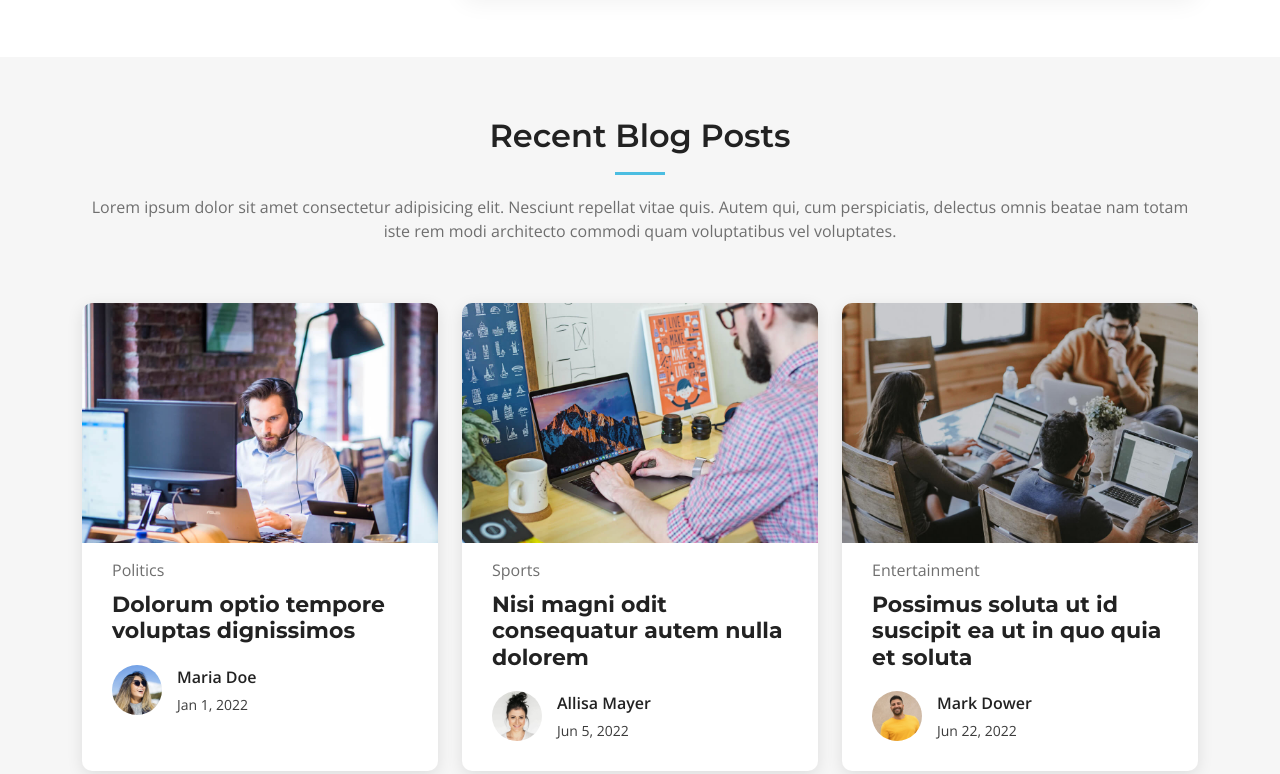
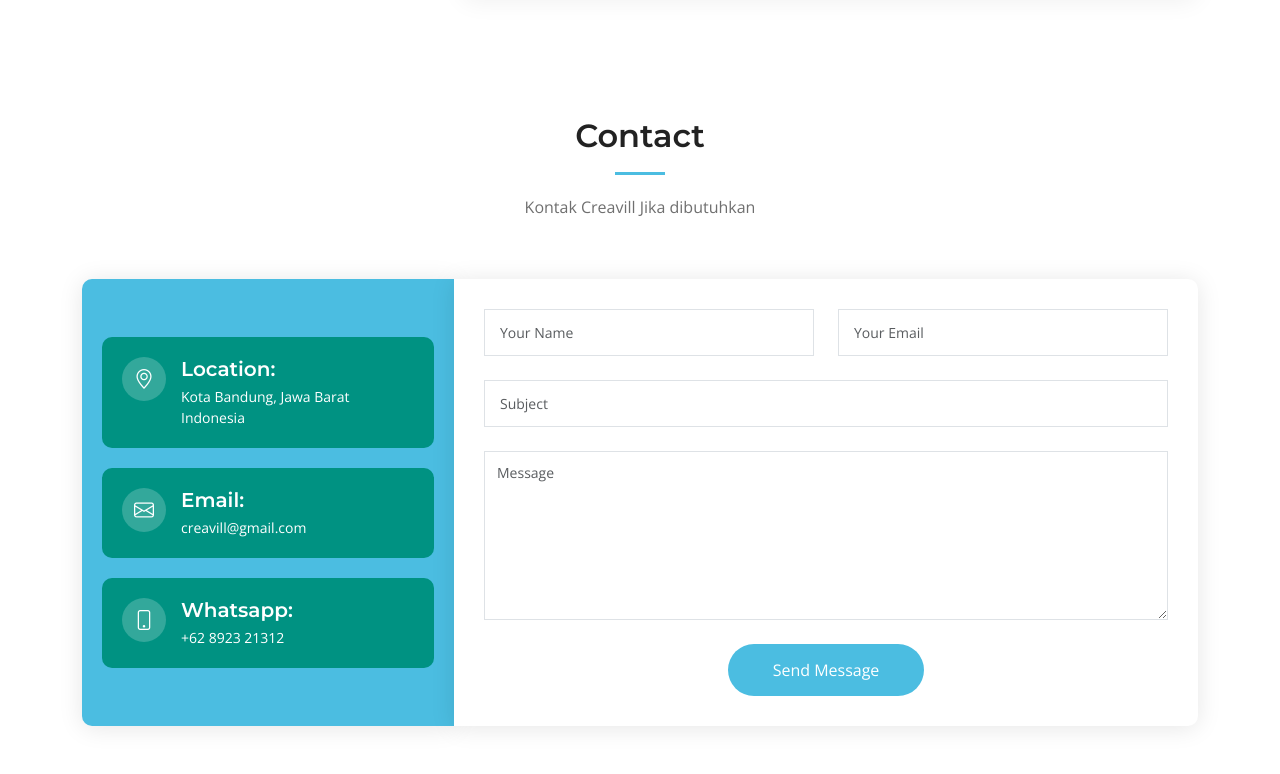
Before and after one commit to anggelawy/creavillbdgv1, a plain HTML site: page index.html in a window 1280 px wide. Shown: the part 7906-8680 px from the top of the page. Drawn offline with nearby package versions, Linux system fonts and the light colour scheme.

Commit message:
Update index.html

```diff
--- a/index.html
+++ b/index.html
@@ -874,7 +874,7 @@
       </div>
     </section><!-- End Frequently Asked Questions Section -->
 
-    <!-- ======= Recent Blog Posts Section ======= -->
+    <!-- ======= Recent Blog Posts Section =======
     <section id="recent-posts" class="recent-posts sections-bg">
       <div class="container" data-aos="fade-up">
 
@@ -911,7 +911,7 @@
               </div>
 
             </article>
-          </div><!-- End post list item -->
+          </div>
 
           <div class="col-xl-4 col-md-6">
             <article>
@@ -937,7 +937,7 @@
               </div>
 
             </article>
-          </div><!-- End post list item -->
+          </div>
 
           <div class="col-xl-4 col-md-6">
             <article>
@@ -963,10 +963,10 @@
               </div>
 
             </article>
-          </div><!-- End post list item -->
-        </div><!-- End recent posts list -->
+          </div>
+        </div>
       </div>
-    </section><!-- End Recent Blog Posts Section -->
+    </section> -->
 
     <!-- ======= Contact Section ======= -->
     <section id="contact" class="contact">
```
